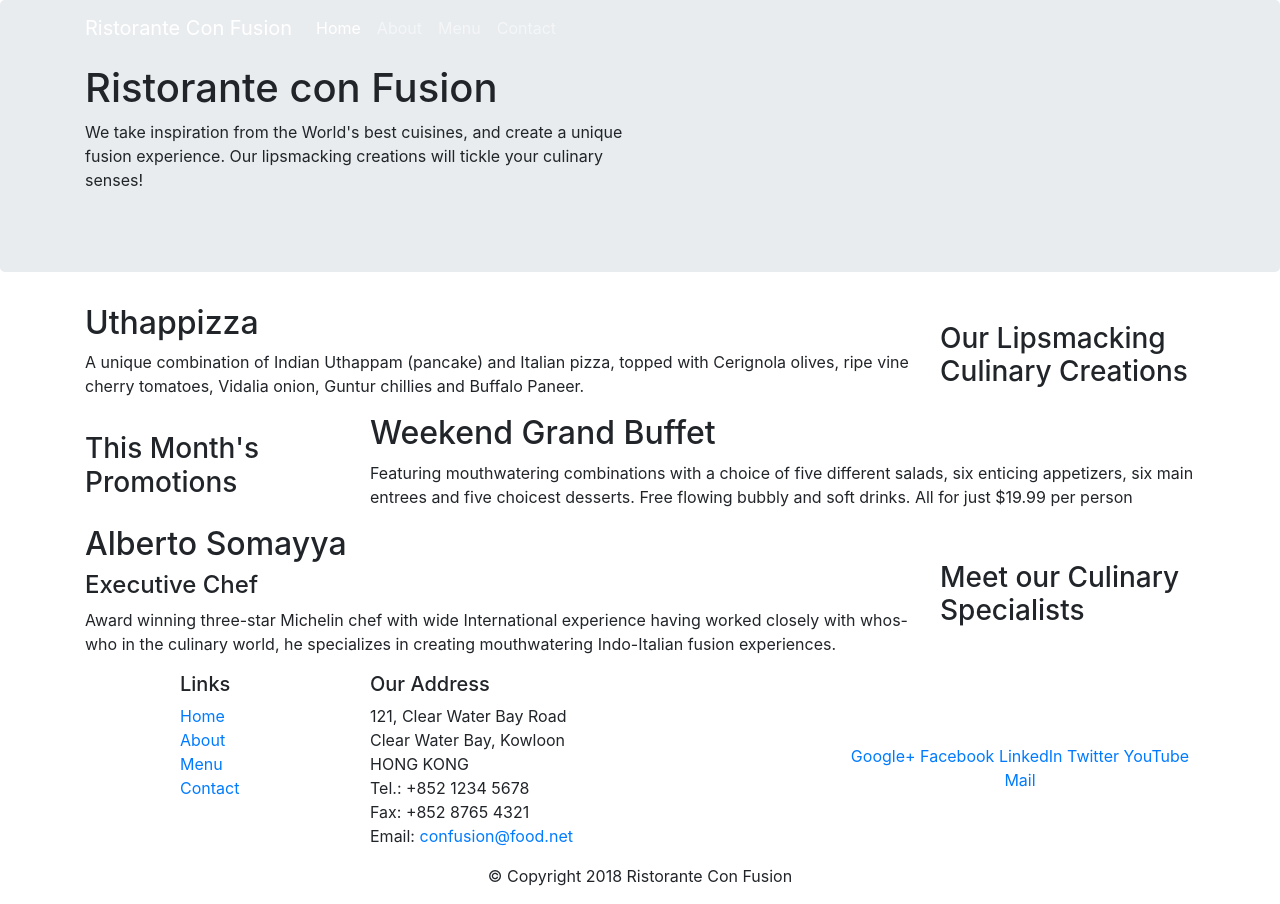
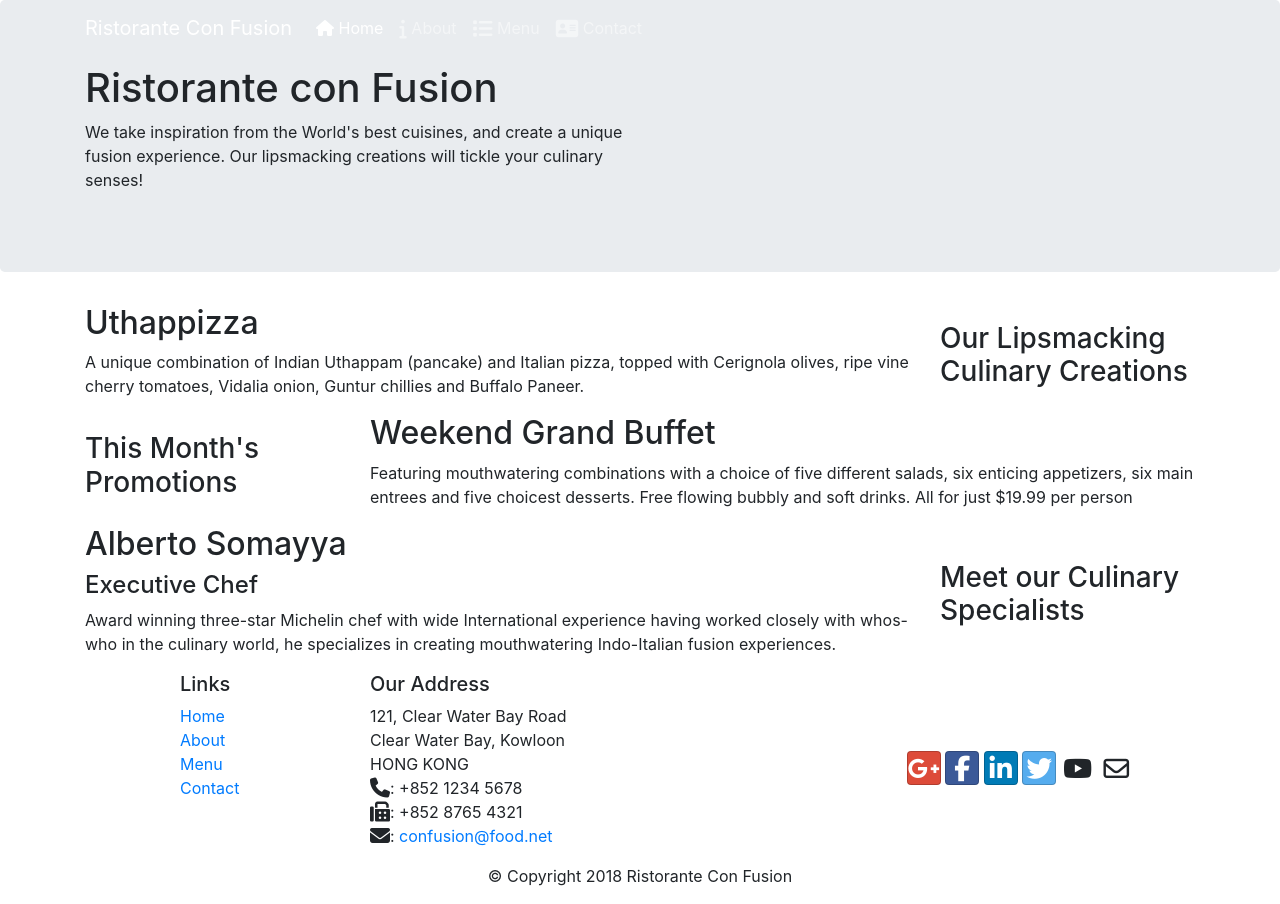
Before and after one commit to jbevk94/conFusion, a plain HTML site: page index.html in a window 1280 px wide. Drawn offline with nearby package versions, Linux system fonts and the light colour scheme.

Commit message:
icon fonts

```diff
--- a/index.html
+++ b/index.html
@@ -9,7 +9,9 @@
 
         <!-- Bootstrap CSS -->
         <link rel="stylesheet" href="node_modules/bootstrap/dist/css/bootstrap.min.css">
-        <link rel="stylesheet" href="./style.css">
+    <link rel="stylesheet" href="node_modules/font-awesome/css/font-awesome.min.css">
+    <link rel="stylesheet" href="node_modules/bootstrap-social/bootstrap-social.css">
+    <link href="style.css" rel="stylesheet" type="text/css">
     <title>Ristorante Con Fusion</title>
 </head>
 
@@ -22,10 +24,10 @@
                    <a class="navbar-brand" href="#">Ristorante Con Fusion</a>
                    <div class="collapse navbar-collapse" id="Navbar">
                         <ul class="navbar-nav mr-auto">
-                            <li class="nav-item active"><a class="nav-link" href="#">Home</a></li>
-                            <li class="nav-item"><a class="nav-link" href="./aboutus.html">About</a></li>
-                            <li class="nav-item"><a class="nav-link" href="#">Menu</a></li>
-                            <li class="nav-item"><a class="nav-link" href="#">Contact</a></li>
+                            <li class="nav-item active"><a class="nav-link" href="#"><span class="fa fa-home"></span> Home</a></li>
+                            <li class="nav-item"><a class="nav-link" href="./aboutus.html"><span class="fa fa-info fa-lg"></span> About</a></li>
+                            <li class="nav-item"><a class="nav-link" href="#"><span class="fa fa-list fa-lg"></span> Menu</a></li>
+                            <li class="nav-item"><a class="nav-link" href="#"><span class="fa fa-address-card fa-lg"></span> Contact</a></li>
                         </ul>
                     </div>
                 </div>
@@ -95,19 +97,19 @@
 		              121, Clear Water Bay Road<br>
 		              Clear Water Bay, Kowloon<br>
 		              HONG KONG<br>
-		              Tel.: +852 1234 5678<br>
-		              Fax: +852 8765 4321<br>
-		              Email: <a href="mailto:confusion@food.net">confusion@food.net</a>
+		              <i class="fa fa-phone fa-lg"></i>: +852 1234 5678<br>
+		              <i class="fa fa-fax fa-lg"></i>: +852 8765 4321<br>
+		              <i class="fa fa-envelope fa-lg"></i>: <a href="mailto:confusion@food.net">confusion@food.net</a>
 		           </address>
                 </div>
                 <div class="col-12 col-sm-4 align-self-center">
                     <div class="text-center">
-                        <a href="http://google.com/+">Google+</a>
-                        <a href="http://www.facebook.com/profile.php?id=">Facebook</a>
-                        <a href="http://www.linkedin.com/in/">LinkedIn</a>
-                        <a href="http://twitter.com/">Twitter</a>
-                        <a href="http://youtube.com/">YouTube</a>
-                        <a href="mailto:">Mail</a>
+                        <a class="btn btn-social-icon btn-google" href="http://google.com/+"><i class="fa fa-google-plus fa-lg"></i></a>
+                        <a class="btn btn-social-icon btn-facebook" href="http://www.facebook.com/profile.php?id="><i class="fa fa-facebook fa-lg"></i></a>
+                        <a class="btn btn-social-icon btn-linkedin" href="http://www.linkedin.com/in/"><i class="fa fa-linkedin fa-lg"></i></a>
+                        <a class="btn btn-social-icon btn-twitter" href="http://twitter.com/"><i class="fa fa-twitter fa-lg"></i></a>
+                        <a class="btn btn-social-icon btn-youtube" href="http://youtube.com/"><i class="fa fa-youtube fa-lg"></i></a>
+                        <a class="btn btn-social-icon" href="mailto:"><i class="fa fa-envelope-o fa-lg"></i></a>
                     </div>
                 </div>
            </div>
```
Also changed, not shown: aboutus.html (+11 -9 lines).
